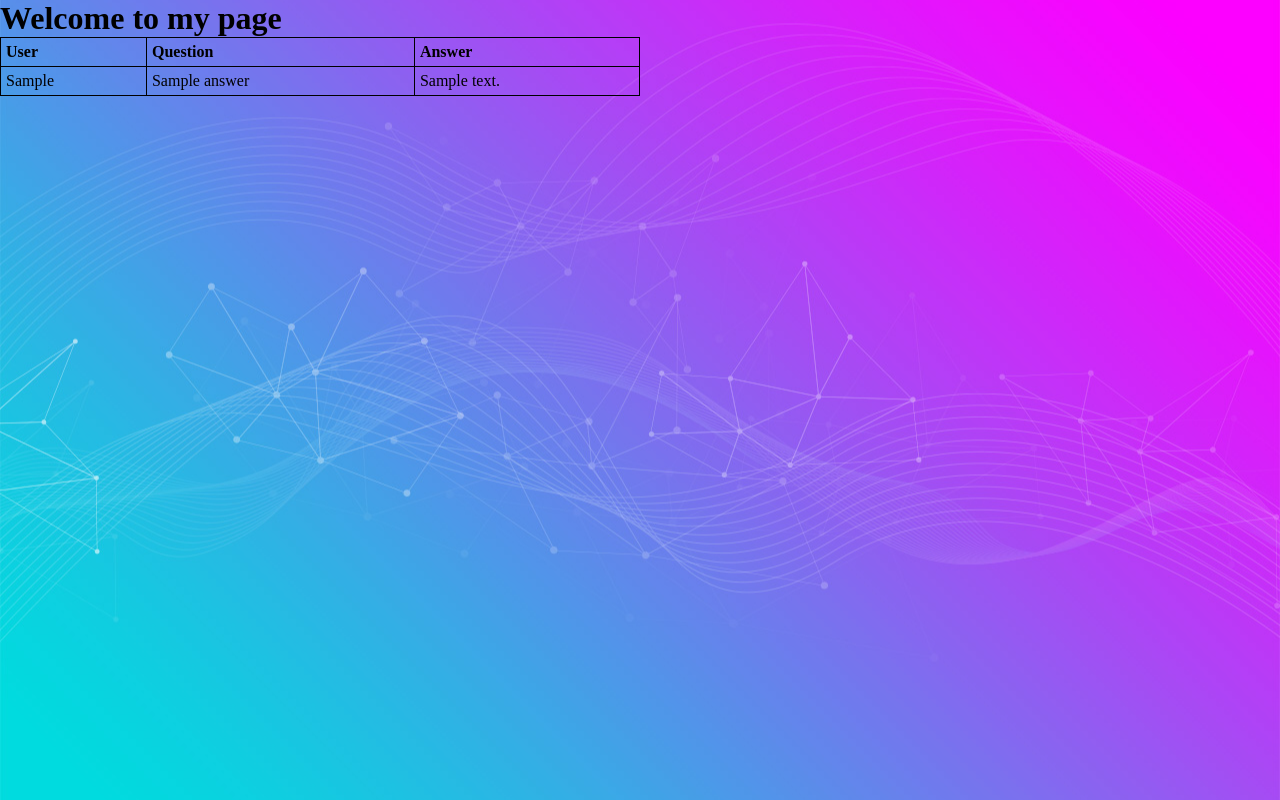
After one commit to brutall100/Viktorina.Live, a PHP site: page /NewQuestionInsert/questionwaiting.php in a window 1280 px wide. The commit adds this page. Run offline with PHP 8.4, Linux system fonts and the light colour scheme; tables that the repository leaves empty or names only in its code hold one stand-in row (values such as "Sample post").

Commit message:
Sgl
Huge update sql works

```diff
--- a/viktorina.live/Header_NotUse/headerstyle.css
+++ b/viktorina.live/Header_NotUse/headerstyle.css
@@ -20,7 +20,6 @@ ul {
   background-color: rgb(36, 33, 33);
   /* background: url(); */
   opacity: 0.8;padding: .3rem;
-
 
 }
 
--- a/viktorina.live/NewQuestionInsert/newguestion.css
+++ b/viktorina.live/NewQuestionInsert/newguestion.css
@@ -17,9 +17,21 @@
 }
 
   .main {
+    /* background: #ffffff url(/viktorina.live/images/background/cover0.jpg);
+    background-size: cover; */
+    /* -ms-transform: rotate(1deg); IE 9 */
+    /* -webkit-transform: rotate(1deg); Safari */
+    /* -moz-transform: rotate(1deg); Firefox */
+    /* transform: rotate(1deg); */
     display: flex;
+    width: 60vw;
+    height: 50vh;
+    margin: 8% auto;
     justify-content: center;
+    align-content: center;
+    /* border: 1px solid red; */
   }
+
 
   .main-form {
     width: 50%;
@@ -33,13 +45,15 @@
   label {
     font-weight: bold;
     margin-bottom: 5px;
+    margin: 1px 0;
+
   }
 
   input[type="text"],
   textarea {
     margin-bottom: 20px;
     padding: 5px;
-    border: 1px solid #ccc;
+    border: 1px solid rgb(28, 26, 26);
   }
 
   input[type="submit"] {
@@ -51,3 +65,21 @@
     border: none;
     cursor: pointer;
   }
+
+
+
+
+/* questionwaiting.php */
+  table {
+    width: 50%;
+    border-collapse: collapse;
+  }
+
+  table, td, th {
+    border: 1px solid black;
+    padding: 5px;
+  }
+
+  th {
+    text-align: left;
+  }
--- /dev/null
+++ b/viktorina.live/NewQuestionInsert/questionwaiting.php
@@ -0,0 +1,71 @@
+<html>
+<head>
+  <title>My Page</title>
+  <link rel="stylesheet" type="text/css" href="/headerstyle.css" />
+  <link rel="stylesheet" type="text/css" href="/viktorina.live/NewQuestionInsert/newguestion.css" />
+  <!-- Style laikinai bus perkeltas virsun -->
+  <style>
+      table {
+    width: 50%;
+    border-collapse: collapse;
+  }
+
+  table, td, th {
+    border: 1px solid black;
+    padding: 5px;
+  }
+
+  th {
+    text-align: left;
+  }
+
+  </style>
+   <!-- Meta refresh kas 5 min -->
+  <meta http-equiv="refresh" content="300">
+</head>
+<body>
+  <h1>Welcome to my page</h1>
+
+  <table>
+    <tr>
+      <th>User</th>
+      <th>Question</th>
+      <th>Answer</th>
+    </tr>
+    <?php
+      // Connect to the database
+      $host = 'localhost';
+      $user = 'root';
+      $password = '';
+      $dbname = 'viktorina';
+
+      $conn = mysqli_connect($host, $user, $password, $dbname);
+
+      // Check connection
+      if (!$conn) {
+          die("Connection failed: " . mysqli_connect_error());
+      }
+
+      // Select the data from the database
+      $sql = "SELECT user, question, answer FROM viktorina.question_answer";
+      $result = mysqli_query($conn, $sql);
+
+      if (mysqli_num_rows($result) > 0) {
+          // Output the data
+          while($row = mysqli_fetch_assoc($result)) {
+              echo "<tr>";
+              echo "<td>" . $row['user'] . "</td>";
+              echo "<td>" . $row['question'] . "</td>";
+              echo "<td>" . $row['answer'] . "</td>";
+              echo "</tr>";
+          }
+      } else {
+          echo "0 results";
+      }
+
+      // Close the connection
+      mysqli_close($conn);
+    ?>
+  </table>
+</body>
+</html>
--- a/viktorina.live/REGILOGI/regilogi.html
+++ b/viktorina.live/REGILOGI/regilogi.html
@@ -25,7 +25,7 @@
 
     <div class="container" id="container">
       <div class="form-container sign-up-container">
-        <form action="#">
+        <form action="/register.php" method="post">
           <h1>Kurti paskyra</h1>
           <div class="social-container">
             <a href="#" class="social"><i class="fab fa-facebook-f"></i></a>
@@ -43,7 +43,7 @@
         </form>
       </div>
       <div class="form-container sign-in-container">
-        <form action="#">
+        <form action="/login.php" method="post">
           <h1>Sign in</h1>
           <div class="social-container">
             <a href="#" class="social"><i class="fab fa-facebook-f"></i></a>
```
Also changed, not shown: q_a_database.session.sql (added, +8 -0 lines), viktorina.live/NewQuestionInsert/newquestionindex.html (+57 -17 lines), viktorina.live/NewQuestionInsert/phpquestion.php (added, +31 -0 lines), viktorina.live/REGILOGI/login.php (added, +27 -0 lines), viktorina.live/REGILOGI/register.php (added, +19 -0 lines).
